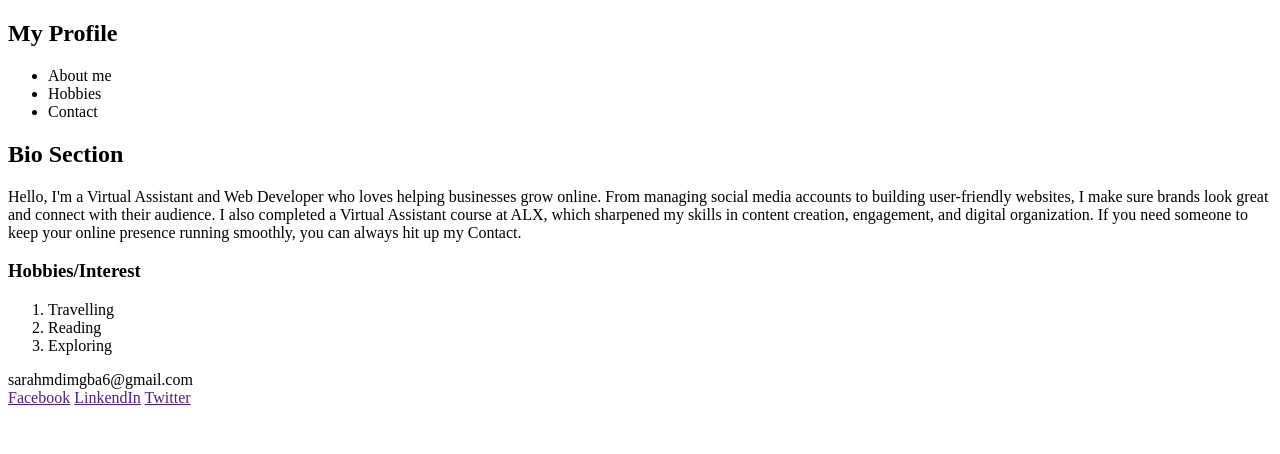
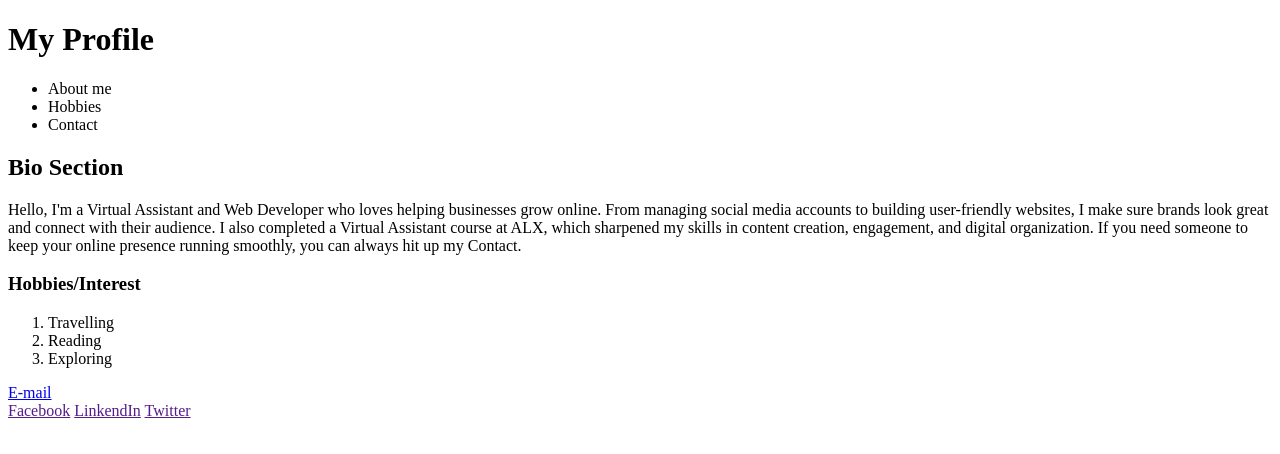
Before and after one commit to DimgbaSarah/3mtt, a plain HTML site: page index.html in a window 1280 px wide. Drawn offline with Linux system fonts and the light colour scheme.

Commit message:
Update index.html

```diff
--- a/index.html
+++ b/index.html
@@ -6,7 +6,7 @@
     <title>Personal Profile Page</title>
 </head>
 <body>
-    <header><h2>My Profile</h2></header>
+    <header><h1>My Profile</h1></header>
     <nav class="navbar">
         <div>
             <ul>
@@ -26,8 +26,8 @@
      </ol>
      <footer>
         <div class="footer-links">
-            <!-- <a href="sarahmdimgba6@gmail.com">E-mail</a> -->
-            <E-mail>sarahmdimgba6@gmail.com</E-mail>
+            <a href="sarahmdimgba6@gmail.com">E-mail</a>
+<!--             <E-mail>sarahmdimgba6@gmail.com</E-mail> -->
         </div>
 
         <div class="footer- social">
```
